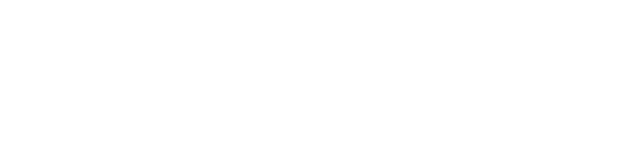
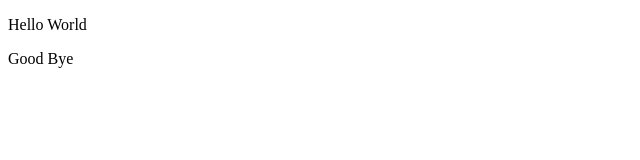
Before and after one commit to AnnaMTerris/Code-First-Girl-Test, a plain HTML site: page index.html in a window 1280 px wide. Shown: the whole page, without its empty margins (0-640 px from the left). Drawn offline with Linux system fonts and the light colour scheme.

Commit message:
Update index.html

```diff
--- a/index.html
+++ b/index.html
@@ -7,6 +7,7 @@
     <title>Document</title>
 </head>
 <body>
-
+    <p>Hello World</p>
+    <p>Good Bye</p>
 </body>
 </html>
```
